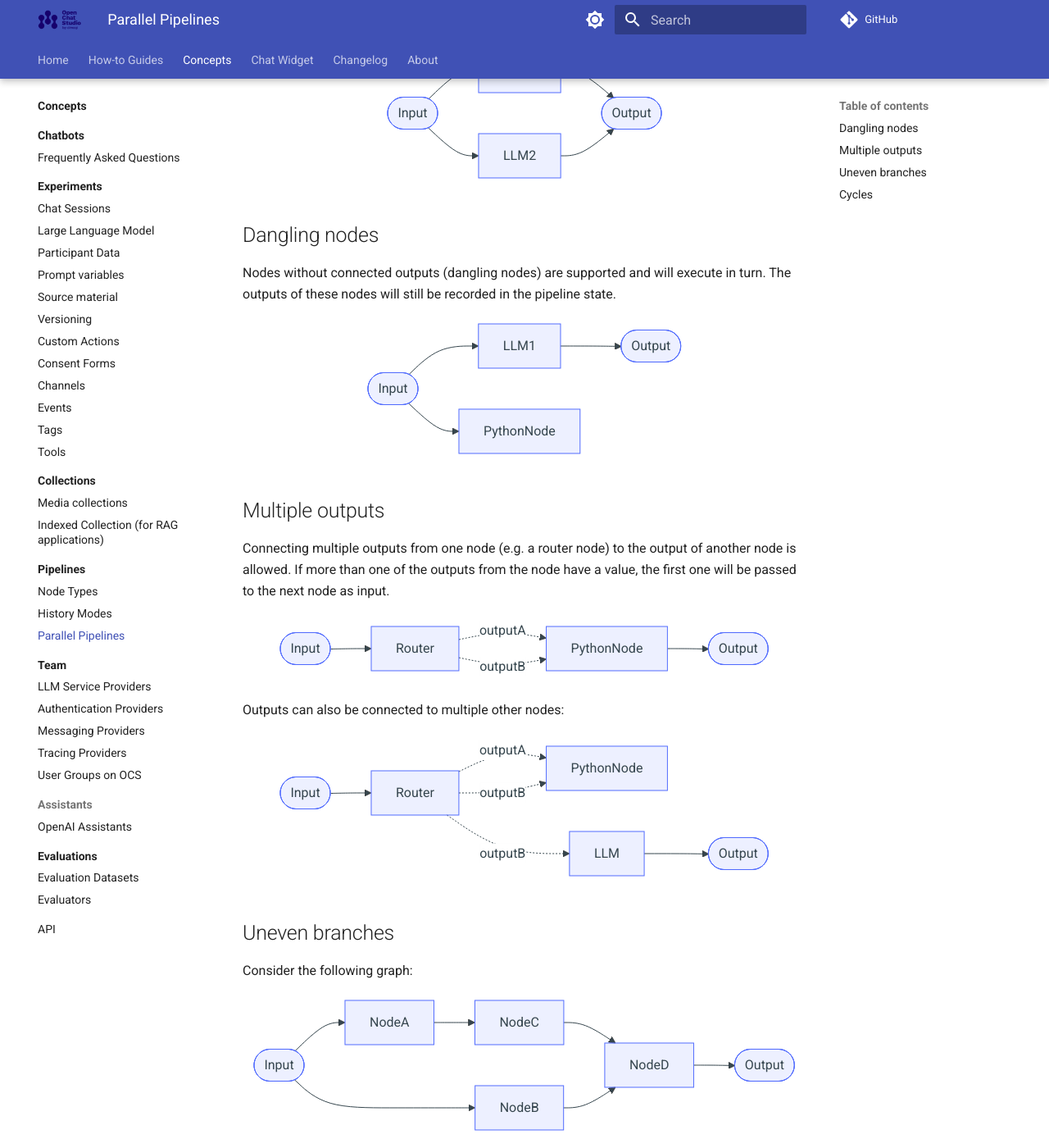
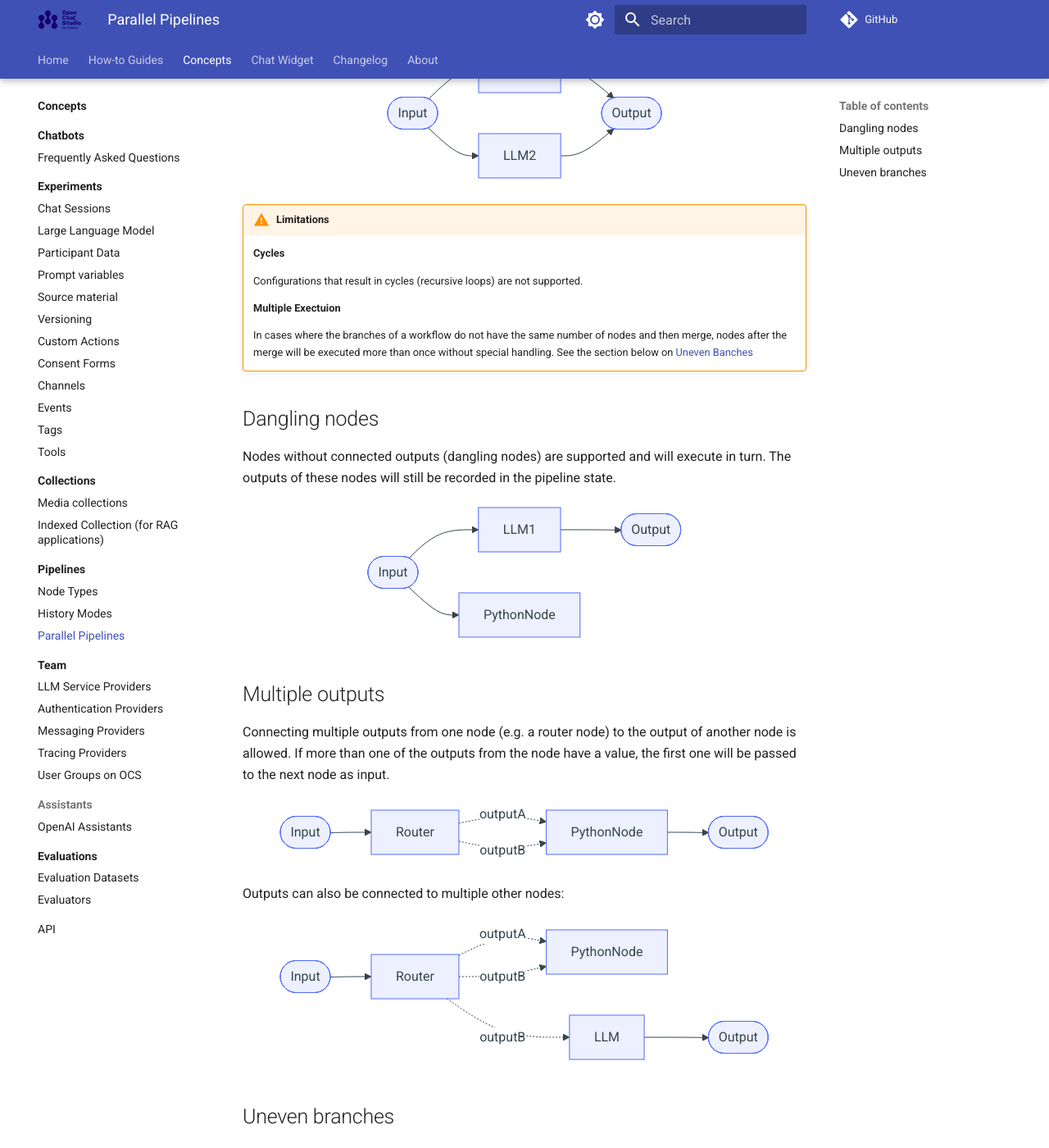
Before and after one commit to dimagi/open-chat-studio-docs, an MkDocs documentation site: the page built from docs/concepts/pipelines/parallel.md, in a window 1280 px wide and 1400 px high, scrolled down 218 px. Shown: the whole window at 82% size. Built offline with MkDocs 1.6.1 and Material for MkDocs 9.7.7, drawn with Linux system fonts in a browser that asks for light colours; a script that is not in the unit is left out; comment, search, counter and statistics services are not loaded; some of the changed text lies outside the part shown.

Commit message:
more notes on parallel perils

````diff
--- a/docs/concepts/pipelines/parallel.md
+++ b/docs/concepts/pipelines/parallel.md
@@ -7,6 +7,15 @@
     LLM1 --> out([Output])
     LLM2 --> out
 ```
+
+!!! warning "Limitations"
+    **Cycles**
+
+    Configurations that result in cycles (recursive loops) are not supported.
+
+    **Multiple Exectuion**
+
+    In cases where the branches of a workflow do not have the same number of nodes and then merge, nodes after the merge will be executed more than once without special handling. See the section below on [Uneven Banches](#uneven-branches)
 
 ## Dangling nodes
 Nodes without connected outputs (dangling nodes) are supported and will execute in turn. The outputs of these nodes will still be recorded in the pipeline state.
@@ -62,7 +71,9 @@
 
 Notice how `NodeD` gets executed twice. The first time `NodeD` runs it will have the output from `NodeC` as it's input. The 2nd time it runs it will have both the outputs from `NodeB` and `NodeC` as its inputs.
 
-To manage this challenge, you can use a `PythonNode` with some utility functions:
+To understand why this happens you need to understand the [execution model](index.md#pipeline-execution).
+
+You can manage this challenge by using a `PythonNode` with some utility functions:
 
 * `require_node_outputs`: This function will abort any node run if all the requested data is not available.
 * `wait_for_next_input`: This is a lower level function that can be used when `require_node_outputs` isn't suitable.
````
Also changed, not shown: other parts of docs/concepts/pipelines/parallel.md (+0 -6 lines).
